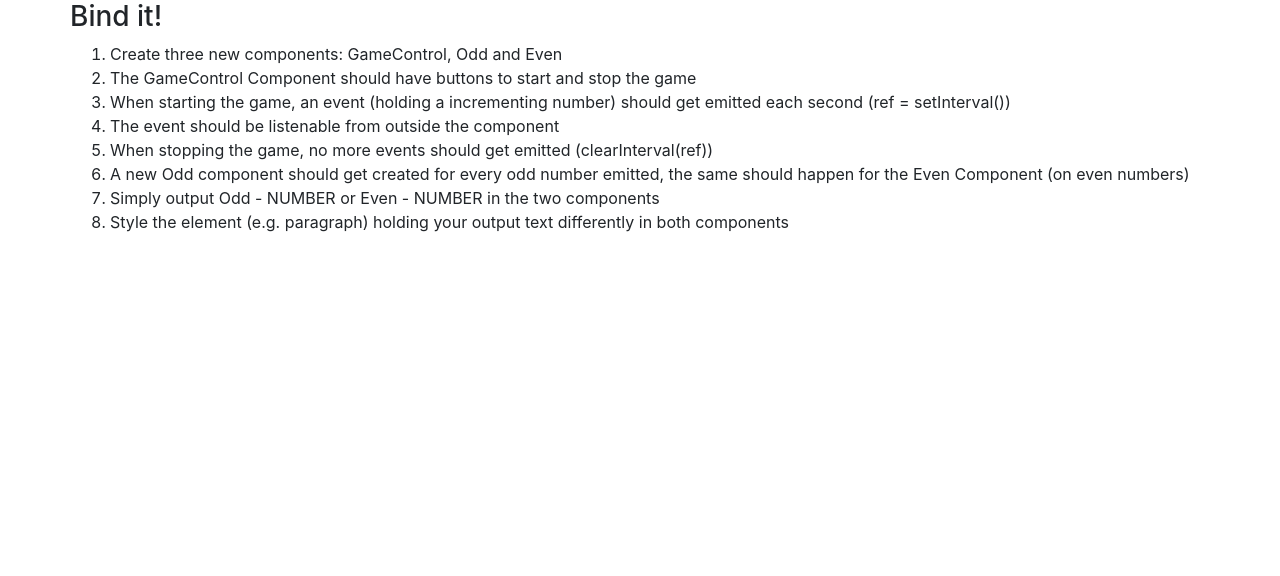
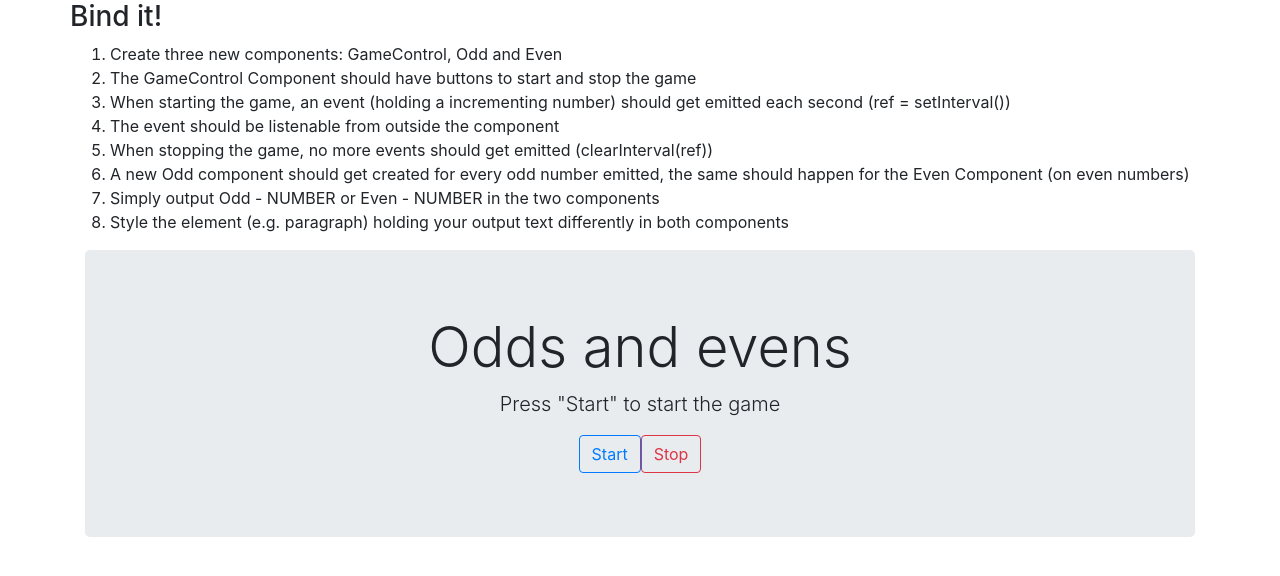
Before and after one commit to chainsaws-dev/cmp-databinding-assignment, an Angular app: page / in a window 1280 px wide. Shown: the top 576 px of the page. Built offline with nearby package versions, Linux system fonts and the light colour scheme.

Commit message:
Привязал событие дочки к родителю

```diff
--- a/src/app/app.component.html
+++ b/src/app/app.component.html
@@ -13,5 +13,8 @@
         <li>Style the element (e.g. paragraph) holding your output text differently in both components</li>
       </ol>
     </div>
+    <div class="col">
+      <app-game-control (OnStartStopEvent)="OnStartedStoped($event)"></app-game-control>
+    </div>
   </div>
 </div>
--- a/src/app/app.component.ts
+++ b/src/app/app.component.ts
@@ -6,4 +6,25 @@ import { Component } from '@angular/core';
   styleUrls: ['./app.component.css']
 })
 export class AppComponent {
+
+  WeStart: boolean;
+
+  OnStartedStoped(WeStart: boolean) {
+    if (this.WeStart !== WeStart) {
+      this.WeStart = WeStart;
+      if(this.WeStart) {
+        this.StartGenerating();
+      } else {
+        this.StopGenerating();
+      }
+    }
+  }
+
+  StartGenerating() {
+
+  }
+
+  StopGenerating() {
+
+  }
 }
--- a/src/app/game-control/game-control.component.html
+++ b/src/app/game-control/game-control.component.html
@@ -1 +1,8 @@
-<p>game-control works!</p>
+<div class="jumbotron text-center">
+    <h1 class="display-4">Odds and evens</h1>
+    <p class="lead">Press "Start" to start the game</p>
+    <div class="text-center">
+        <button class="btn btn-outline-primary" type="button" (click)="OnStartStopClick(true)">Start</button>
+        <button class="btn btn-outline-danger" type="button" (click)="OnStartStopClick(false)">Stop</button>
+    </div>
+</div>
--- a/src/app/game-control/game-control.component.ts
+++ b/src/app/game-control/game-control.component.ts
@@ -1,4 +1,4 @@
-import { Component, OnInit } from '@angular/core';
+import { Component, OnInit, Output, EventEmitter } from '@angular/core';
 
 @Component({
   selector: 'app-game-control',
@@ -6,10 +6,15 @@ import { Component, OnInit } from '@angular/core';
   styleUrls: ['./game-control.component.css']
 })
 export class GameControlComponent implements OnInit {
+  @Output() OnStartStopEvent: EventEmitter<boolean>= new EventEmitter<boolean>();
 
   constructor() { }
 
   ngOnInit(): void {
   }
 
+  OnStartStopClick(WeStart: boolean): void {
+    this.OnStartStopEvent.emit(WeStart);
+  }
+
 }
```
